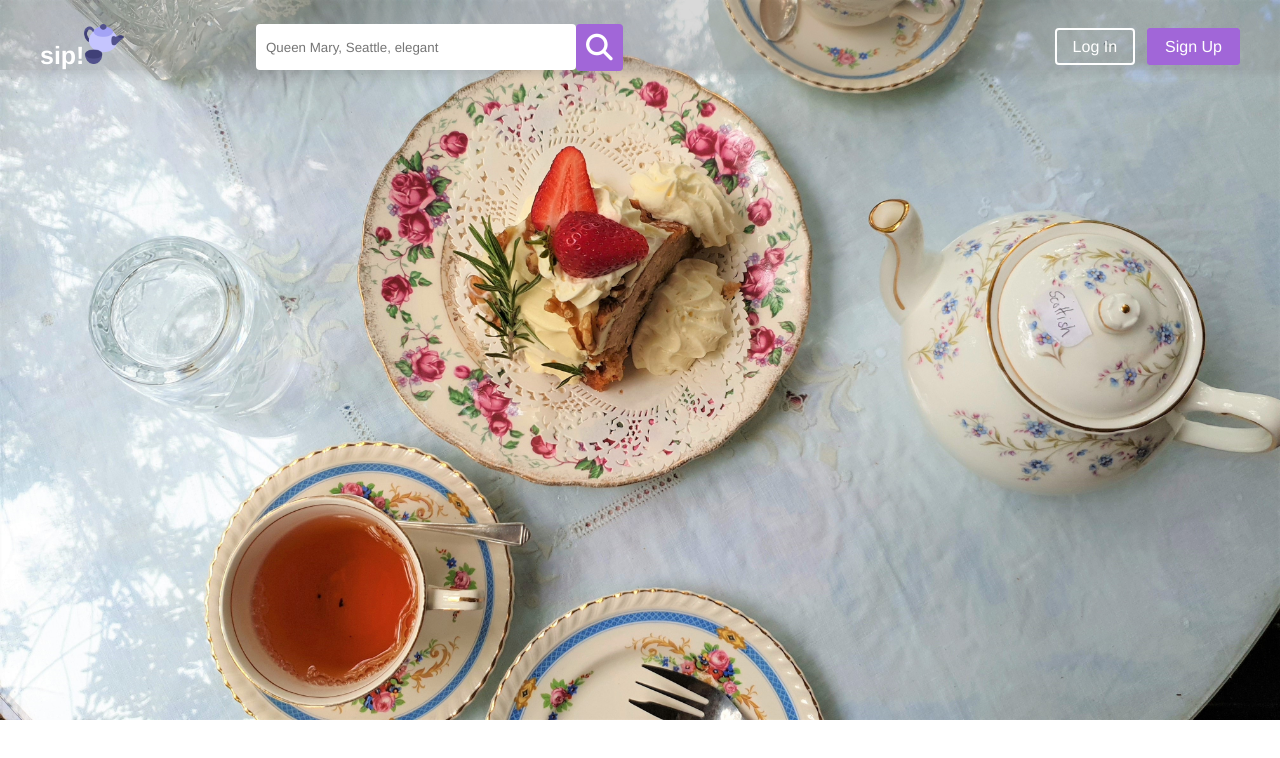
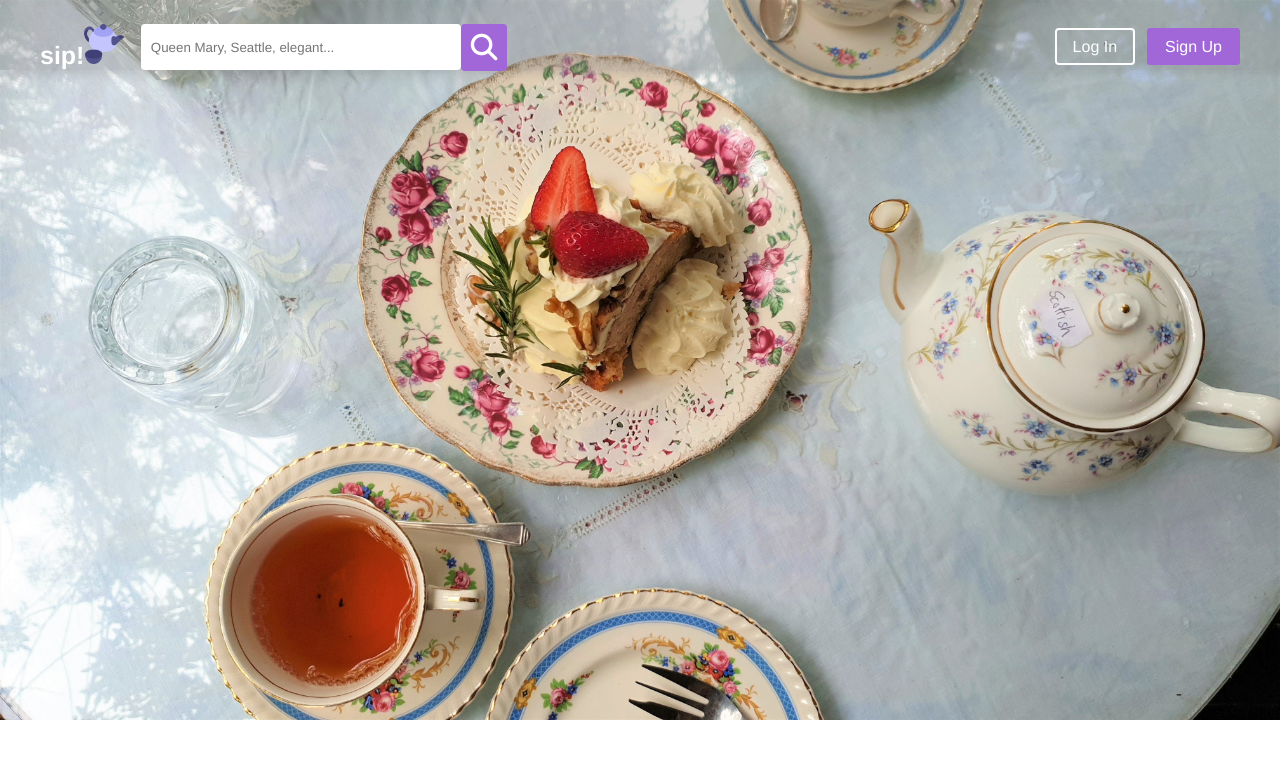
Before and after one commit to ShanFalk/Sip, a React (Create React App) app in the folder authenticate-me/frontend/: page / in a window 1280 px wide. Shown: the top 758 px of the page. Built offline with nearby package versions, Linux system fonts and the light colour scheme; no server answers.

Commit message:
finished search bar css

```diff
--- a/authenticate-me/frontend/src/components/Navigation/Navigation.css
+++ b/authenticate-me/frontend/src/components/Navigation/Navigation.css
@@ -15,7 +15,7 @@
 .search-bar{
     position: absolute;
     width: 25%;
-    left: 20%;
+    left: 11%;
 }
 
 .search-form {
--- a/authenticate-me/frontend/src/components/Navigation/index.js
+++ b/authenticate-me/frontend/src/components/Navigation/index.js
@@ -8,6 +8,11 @@ const Navigation = () => {
 
     const sessionUser = useSelector(state => state.sessionState.user)
 
+    const onSubmit = (e) => {
+        e.preventDefault();
+
+
+    }
 
     return (
         <>
@@ -16,9 +21,9 @@ const Navigation = () => {
                     <li><NavLink to='/' className='logo-link'>sip!<img className='logo' src={sipLogo} alt='a purple teapot and teacup'/>
                     </NavLink></li>
                     <div className='search-bar'>
-                        <form className='search-form'>
+                        <form className='search-form' onSubmit={onSubmit}>
                             <label className='search-label' htmlFor='term'></label>
-                            <input className='search-input' type='search' name='term' placeholder='Queen Mary, Seattle, elegant'></input>
+                            <input className='search-input' type='search' name='term' placeholder='Queen Mary, Seattle, elegant...'></input>
                             <button className='search-button'>
                                 <i className="fa-solid fa-magnifying-glass fa-2x"></i>
                             </button>
```
